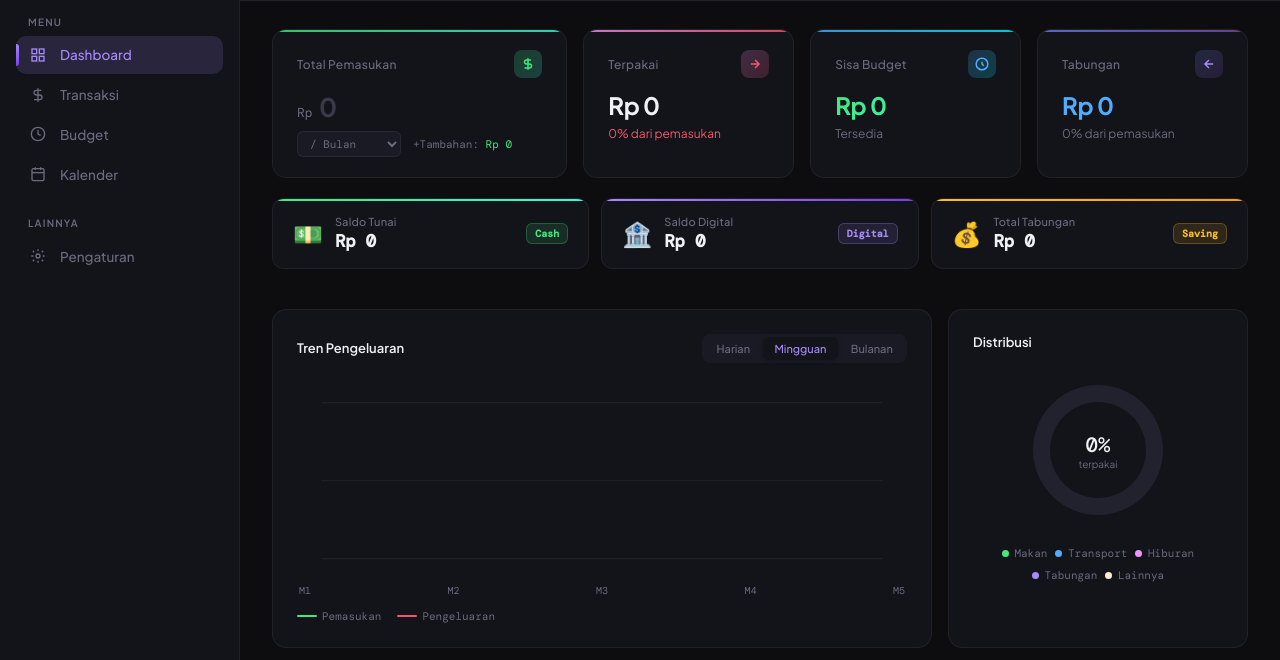
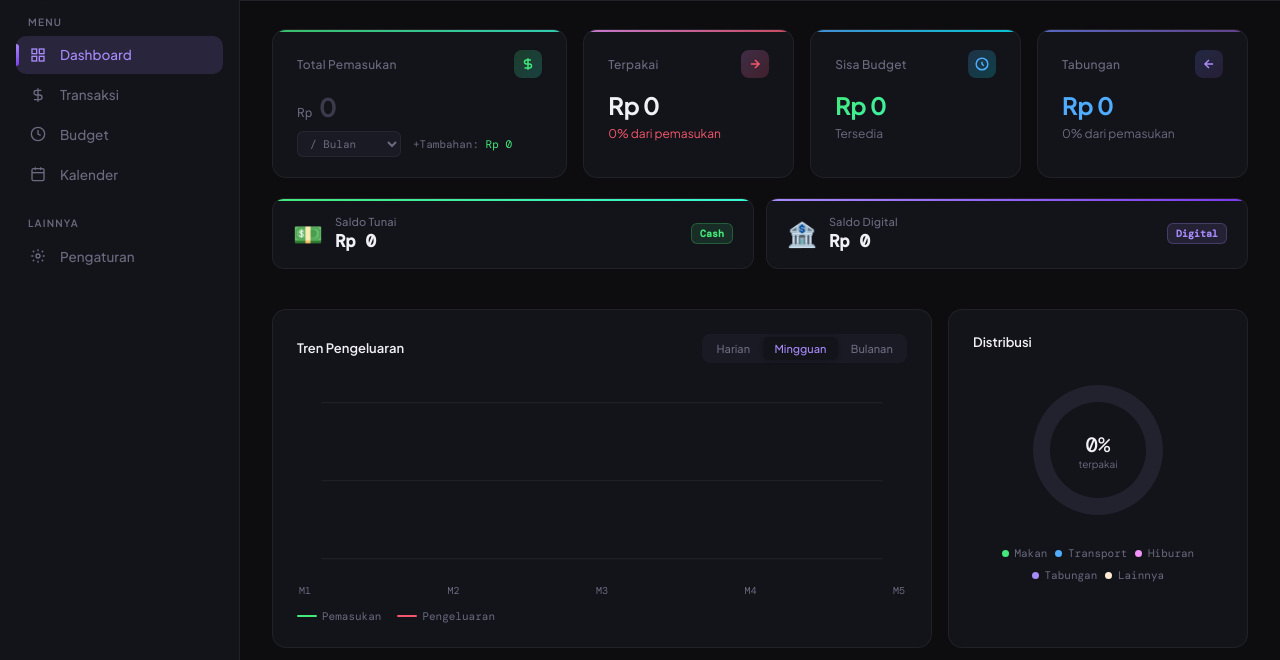
Before and after one commit to Queen-hash/Budget, a website: page index.html in a window 1280 px wide. Shown: the part 74-734 px from the top of the page. Drawn offline with nearby package versions, Linux system fonts and the light colour scheme.

Commit message:
fix: remove Total Tabungan wallet card (redundant with budget page)

```diff
--- a/index.html
+++ b/index.html
@@ -152,7 +152,7 @@
         </div>
 
         <!-- Wallet row: Tunai, Digital & Tabungan -->
-        <div class="wallet-row wallet-row-3">
+        <div class="wallet-row">
           <div class="wallet-card wallet-cash">
             <div class="wallet-card-left">
               <div class="wallet-icon">💵</div>
@@ -173,16 +173,7 @@
             </div>
             <div class="wallet-badge digital">Digital</div>
           </div>
-          <div class="wallet-card wallet-saving-card">
-            <div class="wallet-card-left">
-              <div class="wallet-icon">💰</div>
-              <div>
-                <p class="wallet-label">Total Tabungan</p>
-                <p class="wallet-val" id="wallet-saving-display">Rp 0</p>
-              </div>
-            </div>
-            <div class="wallet-badge saving">Saving</div>
-          </div>
+
         </div>
 
         <div class="insights-row" id="insights-row"></div>
```
